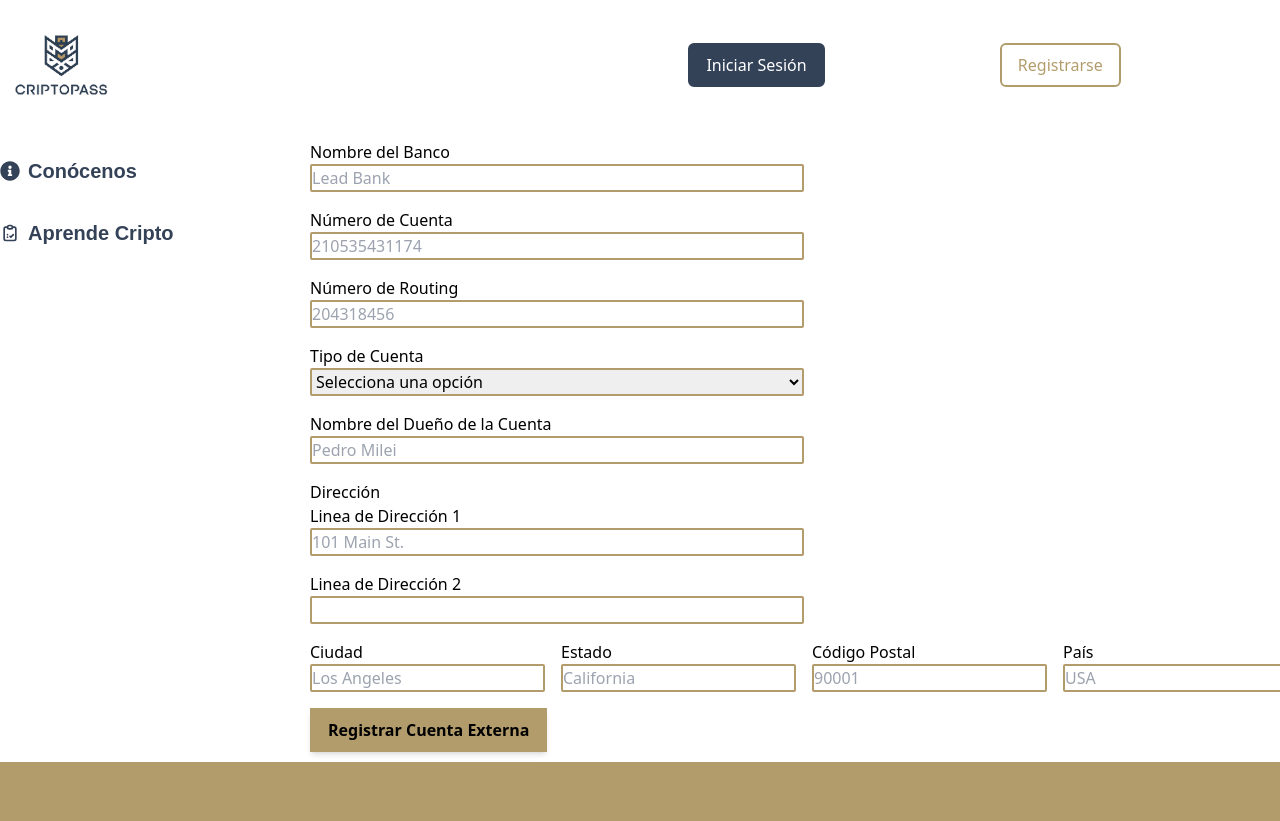
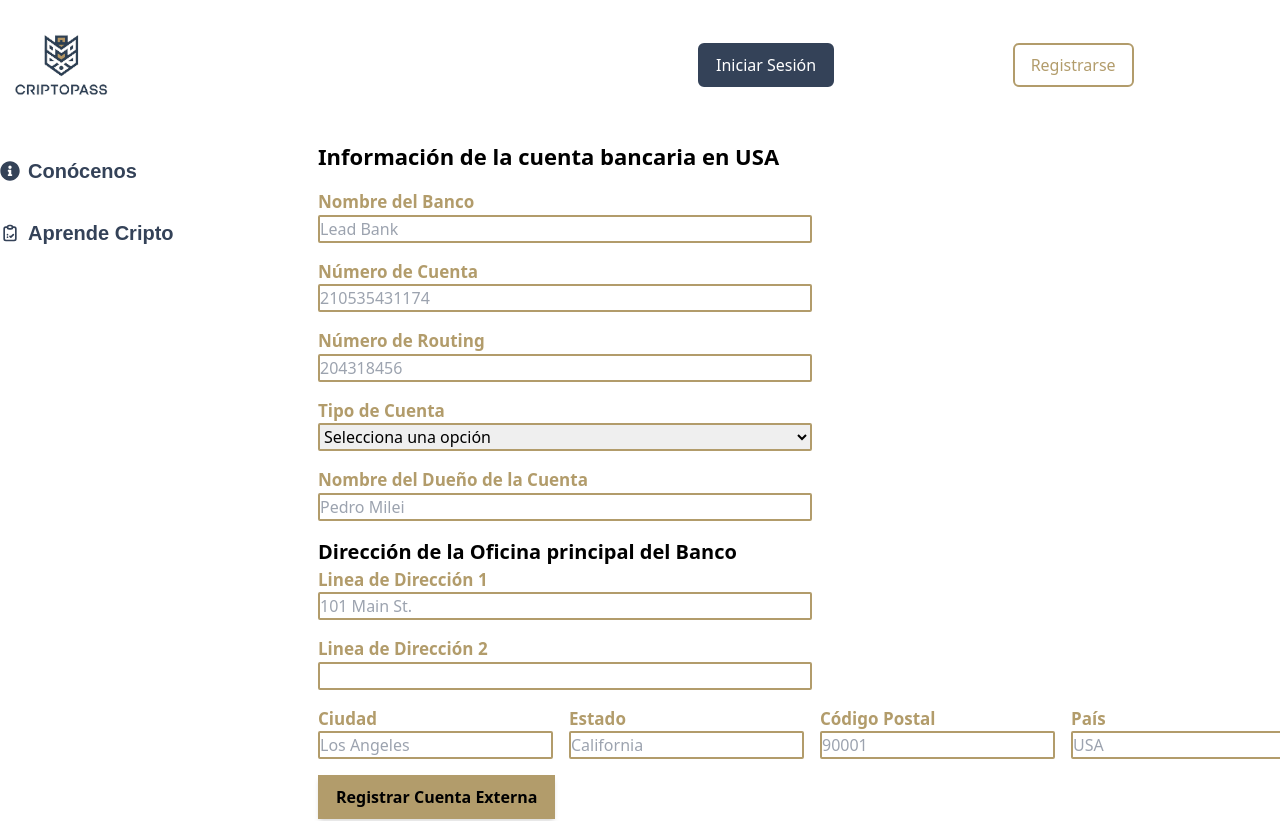
Before and after one commit to Juanpibazan/criptopass-frontend, a React (Vite) app: page /register-external-account in a window 1280 px wide. Shown: the top 821 px of the page. Built offline with nearby package versions, Linux system fonts and the light colour scheme.

Commit message:
Added a column called "Destinatario" inside Transfers table, improved the RegistroCuentaExterna page and RegistroDestinatario

```diff
--- a/src/sections/RegistroCuentaExterna.jsx
+++ b/src/sections/RegistroCuentaExterna.jsx
@@ -234,25 +234,26 @@ const RegistroCuentaExterna = ()=>{
 
 
     return (
-        <div>
+        <div className='px-2'>
             <div className='flex flex-col justify-start items-start gap-4'>
+                <h2 className='font-bold text-[22px]'>Información de la cuenta bancaria en USA</h2>
                 <div className='w-[50%] max-sm:w-full'>
-                    <label>Nombre del Banco</label><br/>
+                    <label className='font-bold text-[17px] text-secondary'>Nombre del Banco</label><br/>
                     <input className='w-full border-2 border-secondary rounded-sm' type='text' placeholder='Lead Bank'
                     value={bankName} onChange={(e)=>setBankName(e.target.value)}/>
                 </div>
                 <div className='w-[50%] max-sm:w-full'>
-                    <label>Número de Cuenta</label><br/>
+                    <label className='font-bold text-[17px] text-secondary'>Número de Cuenta</label><br/>
                     <input className='w-full border-2 border-secondary rounded-sm' type='text' placeholder='210535431174'
                     value={accountNumber} onChange={(e)=>setAccountNumber(e.target.value)}/>
                 </div>
                 <div className='w-[50%] max-sm:w-full'>
-                    <label>Número de Routing</label><br/>
+                    <label className='font-bold text-[17px] text-secondary'>Número de Routing</label><br/>
                     <input className='w-full border-2 border-secondary rounded-sm' type='text' placeholder='204318456'
                     value={routingNumber} onChange={(e)=>setRoutingNumber(e.target.value)}/>
                 </div>
                 <div className='w-[50%] max-sm:w-full'>
-                    <label>Tipo de Cuenta</label><br/>
+                    <label className='font-bold text-[17px] text-secondary'>Tipo de Cuenta</label><br/>
                     <select className='w-full border-2 border-secondary rounded-sm'
                     value={accountType} onChange={(e)=>setAccounttype(e.target.value)}>
                         <option className='bg-slate-200' value=''>Selecciona una opción</option>
@@ -261,41 +262,41 @@ const RegistroCuentaExterna = ()=>{
                     </select>
                 </div>
                 <div className='w-[50%] max-sm:w-full'>
-                    <label>Nombre del Dueño de la Cuenta</label><br/>
+                    <label className='font-bold text-[17px] text-secondary'>Nombre del Dueño de la Cuenta</label><br/>
                     <input className='w-full border-2 border-secondary rounded-sm' type='text' placeholder='Pedro Milei'
                     value={accountOwnerName} onChange={(e)=>setAccountOwnerName(e.target.value)}/>
                 </div>
                 <div className='w-full'>
-                    <h3>Dirección</h3>
+                    <h3 className='font-bold text-[20px]'>Dirección de la Oficina principal del Banco</h3>
                     <div className='w-full flex flex-row justify-start items-center gap-4 flex-wrap'>
                         <div className='w-[50%] max-sm:w-full'>
-                            <label>Linea de Dirección 1</label><br/>
+                            <label className='font-bold text-[17px] text-secondary'>Linea de Dirección 1</label><br/>
                             <input className='w-full border-2 border-secondary rounded-sm' type='text' placeholder='101 Main St.'
                             value={address.street_line_1} onChange={(e)=>setAddress({...address,street_line_1:e.target.value})}/>
                         </div>
                         <div className='w-[50%] max-sm:w-full'>
-                            <label>Linea de Dirección 2</label><br/>
+                            <label className='font-bold text-[17px] text-secondary'>Linea de Dirección 2</label><br/>
                             <input className='w-full border-2 border-secondary rounded-sm' type='text' placeholder=''
                             value={address.street_line_2} onChange={(e)=>setAddress({...address,street_line_2:e.target.value})}/>
                         </div>
                         <div className='w-full flex justify-start items-center max-sm:items-start max-sm:flex-col gap-4'>
                         <div>
-                            <label>Ciudad</label><br/>
+                            <label className='font-bold text-[17px] text-secondary'>Ciudad</label><br/>
                             <input className='border-2 border-secondary rounded-sm' type='text' placeholder='Los Angeles'
                             value={address.city} onChange={(e)=>setAddress({...address,city:e.target.value})}/>
                         </div>
                         <div>
-                            <label>Estado</label><br/>
+                            <label className='font-bold text-[17px] text-secondary'>Estado</label><br/>
                             <input className='border-2 border-secondary rounded-sm' type='text' placeholder='California'
                             value={address.state} onChange={(e)=>setAddress({...address,state:e.target.value})}/>
                         </div>
                         <div>
-                            <label>Código Postal</label><br/>
+                            <label className='font-bold text-[17px] text-secondary'>Código Postal</label><br/>
                             <input className='border-2 border-secondary rounded-sm' type='text' placeholder='90001'
                             value={address.postal_code} onChange={(e)=>setAddress({...address,postal_code:e.target.value})}/>
                         </div>
                         <div>
-                            <label>País</label><br/>
+                            <label className='font-bold text-[17px] text-secondary'>País</label><br/>
                             <input className='border-2 border-secondary rounded-sm' type='text' placeholder='USA'
                             value={address.country} onChange={(e)=>setAddress({...address,country:e.target.value})}/>
                         </div>
--- a/src/sections/RegistroDestinatarios.jsx
+++ b/src/sections/RegistroDestinatarios.jsx
@@ -133,11 +133,11 @@ const RegistroDestinatarios = ()=>{
                 <SessionEnded/>
             </div>
             <div className={`${lastResponseStatus===401 ? 'hidden' : 'block'}`}>
-            <div className='flex justify-start items-center gap-10'>
+            <div className='flex max-sm:flex-col justify-start items-center gap-10'>
                 <div>
-                    <h3 className='text-[20px] text-primary font-openSauce font-bold'>Buscar destinatario por email</h3>
-                    <input type='text' value={searchString} onChange={(e)=>handleSearch(e.target.value)}
-                    className={`border-secondary border-2 rounded-sm`}
+                    <h3 className='text-[20px] text-primary font-openSauce font-bold'>Buscar destinatario por email address</h3>
+                    <input type='text' placeholder='Escribe la dirección de email' value={searchString} onChange={(e)=>handleSearch(e.target.value)}
+                    className={`border-secondary border-2 rounded-sm w-full`}
                     />
                     <select>
                         {searchItems.map((item, index)=>{
--- a/src/sections/Transfers.jsx
+++ b/src/sections/Transfers.jsx
@@ -109,15 +109,17 @@ const Transfers = ()=>{
                 <div>
                 <h1 className='text-[25px] text-primary font-bold text-center'>Transferencias</h1>
                 {transfers.length>0 ?
-                <div className='flex flex-col justify-start items-center gap-4'>
-                    <table className='border-4 border-secondary rounded-sm min-h-screen' >
-                            <tr className='border-2 border-secondary rounded-sm my-4 mx-2'>
+                <div className='gap-4 overflow-y-auto overflow-x-auto h-[500px] max-sm:w-[350px]'>
+                    <table className='border-4 border-secondary rounded-sm px-4 mx-4 w-full' >
+                        {/*<table className='border-4 border-secondary rounded-sm min-h-screen' > */}
+                            <tr className='border-2 border-secondary rounded-sm my-4 mx-2 sticky top-0'>
                                 <th className='px-1 border-secondary border-2 text-left'>#</th>
                                 <th className='px-2 border-secondary border-2 text-left'>Código</th>
                                 <th className='px-2 border-secondary border-2 text-left'>Estado</th>
                                 <th className='px-2 border-secondary border-2 text-left'>Moneda de Origen</th>
                                 <th className='px-2 border-secondary border-2 text-left'>Cantidad Final</th>
-                                <th className='px-2 border-secondary border-2 text-left'>Cuenta a transferir USDT desde Binance</th>
+                                <th className='px-2 border-secondary border-2 text-left'>Cuenta a transferir desde Binance</th>
+                                <th className='px-2 border-secondary border-2 text-left'>Destinatario</th>
                                 <th className='px-2 border-secondary border-2 text-left'>Iniciada en</th>
                             </tr>
                             <tbody>
@@ -130,18 +132,21 @@ const Transfers = ()=>{
                                         <td className='px-2 border-secondary border-2'>{(transfer.source_currency).toUpperCase()}</td>
                                         <td className='px-2 border-secondary border-2'>{transfer.final_amount}</td>
                                         <td className='px-2 border-secondary border-2'>{transfer.to_address}</td>
+                                        <td className='px-2 border-secondary border-2'>{transfer.destinatario_full_name}</td>
                                         <td className='px-2 border-secondary border-2'>{transfer.created_at}</td>
                                     </tr>
                                 )
                             })}
                             </tbody>
                     </table>
+                    <div className='my-4 flex justify-center'>
                     <select value={limit} onChange={(e)=>setLimit(e.target.value)}
                         className='border-2 border-primary rounded-sm'>
                         <option value={10}>10 registros</option>
                         <option value={30}>30 registros</option>
                         <option value={50}>50 registros</option>
                     </select>
+                    </div>
                     </div>
                     : <h2 className='text-center font-bold text-secondary text-[20px]'>No cuenta con transferencias realizadas</h2>
                 }
```
